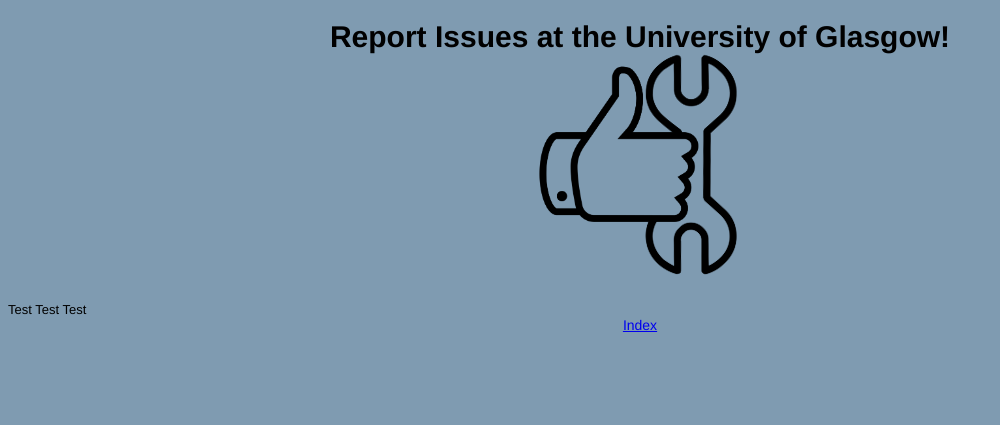
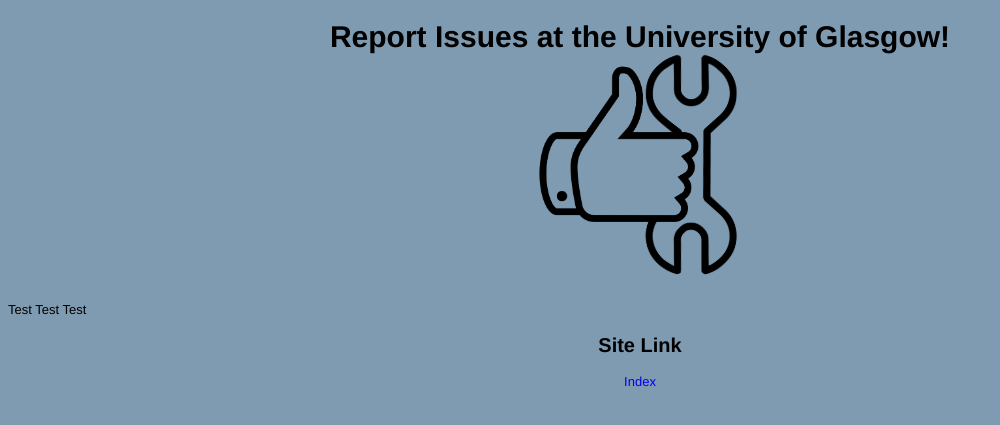
Before and after one commit to pvanik1/TeamCC, a Django app: page / in a window 1280 px wide. Shown: the top 425 px of the page, without its empty margins (0-1000 px from the left). Run offline with Django 3.2, Linux system fonts and the light colour scheme.

Commit message:
Link appearance enhanced

```diff
--- a/stirhackproject/static/css/base.css
+++ b/stirhackproject/static/css/base.css
@@ -10,11 +10,38 @@ h1 {
 	text-align: center;
 }
 
+h2 {
+	font-family: "Swiss 721 BT", Helvetica, sans-serif;
+	font-size: 20px;
+	text-align: center;
+}
+
 nav {
 	font-family: "Swiss 721 BT", Helvetica, sans-serif;
 	font-size: 14px;
-	color: white;
 	text-align: center;
 	padding-right: 20px;
 	padding-left: 20px;
 }
+
+a {
+	font-size: 13px;
+	font-family: "Swiss 721 BT", Helvetica, sans-serif;
+}
+
+a:hover {
+	text-decoration: underline;
+	color: white;
+}
+
+a:link {
+    text-decoration: none;
+}
+
+a:visited {
+    text-decoration: none;
+}
+
+a:active {
+    text-decoration: underline;
+}
--- a/stirhackproject/stirhackproject/wsgi.py
+++ b/stirhackproject/stirhackproject/wsgi.py
@@ -1,4 +1,4 @@
-""
+"""
 WSGI config for stirhackproject project.
 
 It exposes the WSGI callable as a module-level variable named ``application``.
--- a/stirhackproject/templates/fixit/base.html
+++ b/stirhackproject/templates/fixit/base.html
@@ -23,8 +23,11 @@
             {% endblock %}
             Test Test Test
         </div>
-        <div><nav>
+        <div>
+        <nav>
+        <h2>Site Link</h2>
         <a href="{% url 'index' %}">Index</a>
-        </nav></div>
+        </nav>
+        </div>
     </body>
 </html>
```
